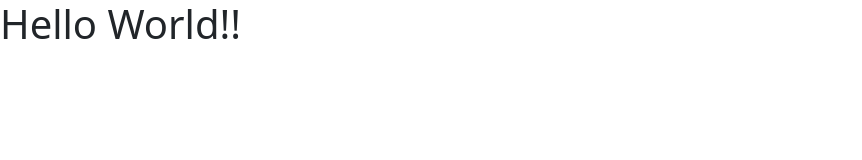
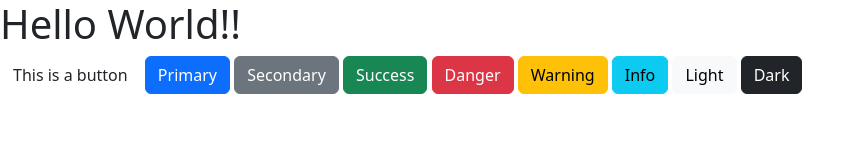
Before and after one commit to cameronjamesw/library-testing, a website: page index.html in a window 1280 px wide. Shown: the whole page, without its empty margins (0-862 px from the left). Drawn offline with nearby package versions, Linux system fonts and the light colour scheme.

Commit message:
add buttons to index.html

```diff
--- a/index.html
+++ b/index.html
@@ -8,6 +8,15 @@
 </head>
 <body>
     <h1>Hello World!!</h1>
+    <button type="button" class="btn">This is a button</button>
+    <button type="button" class="btn btn-primary">Primary</button>
+<button type="button" class="btn btn-secondary">Secondary</button>
+<button type="button" class="btn btn-success">Success</button>
+<button type="button" class="btn btn-danger">Danger</button>
+<button type="button" class="btn btn-warning">Warning</button>
+<button type="button" class="btn btn-info">Info</button>
+<button type="button" class="btn btn-light">Light</button>
+<button type="button" class="btn btn-dark">Dark</button>
     <script src="https://cdn.jsdelivr.net/npm/bootstrap@5.3.3/dist/js/bootstrap.bundle.min.js" integrity="sha384-YvpcrYf0tY3lHB60NNkmXc5s9fDVZLESaAA55NDzOxhy9GkcIdslK1eN7N6jIeHz" crossorigin="anonymous"></script>
 </body>
 </html>
```
